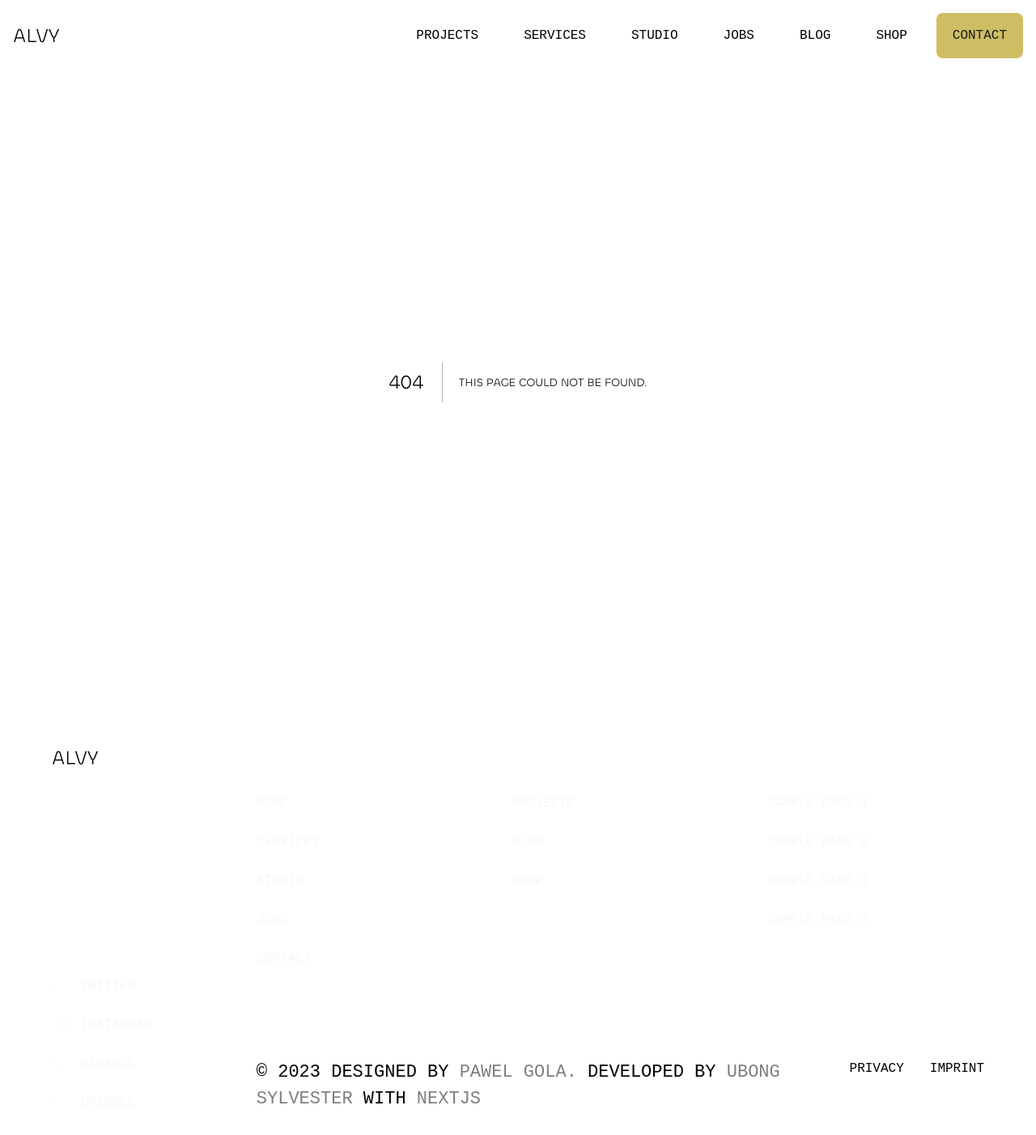
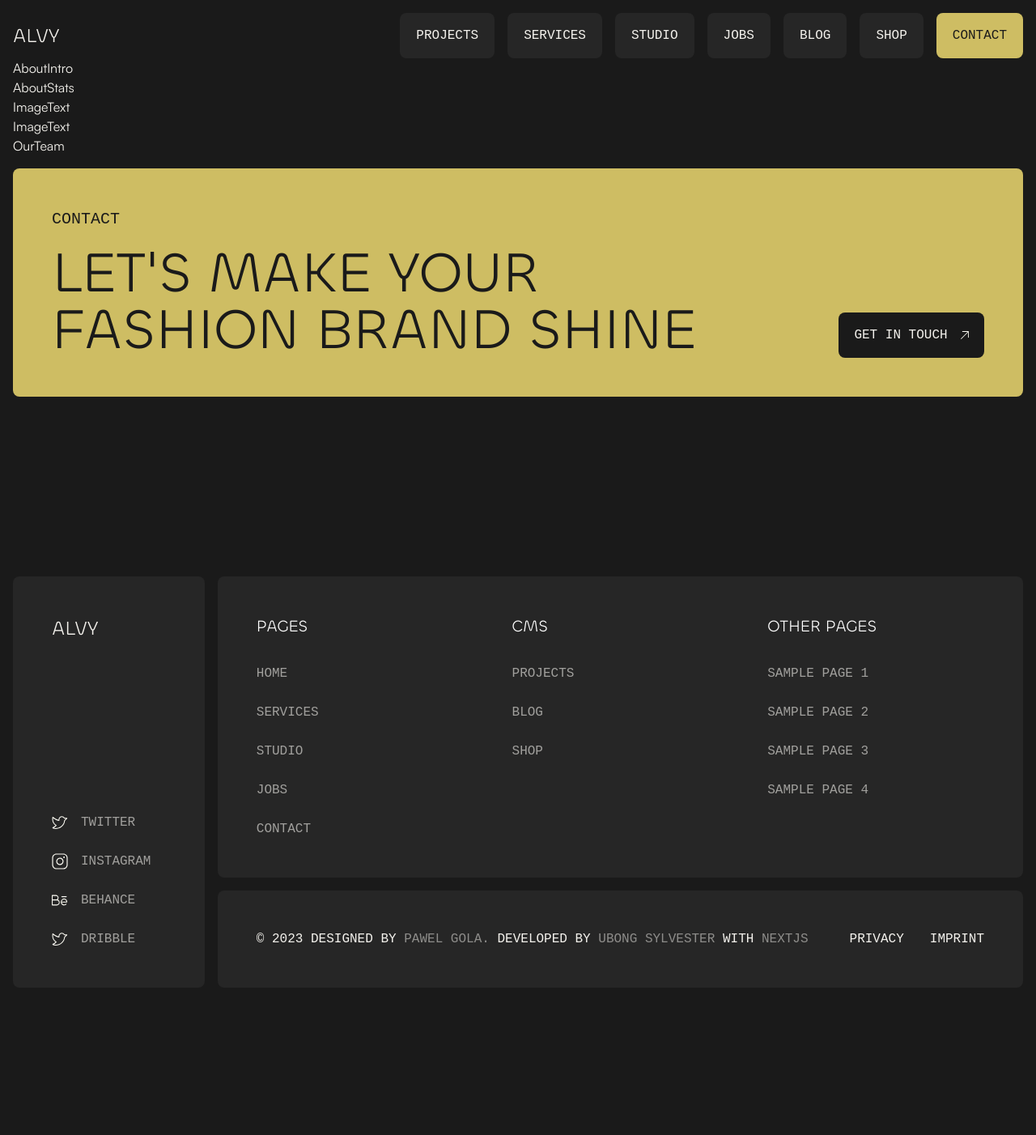
Before and after one commit to ubong-s/alvy, a Next.js app: page /about in a window 1280 px wide. Before the commit this address had no page. Shown: the top 1402 px of the page at 81% size. After the commit the page ends 1236 px from the top, so only its background shows below. Built offline with nearby package versions, Linux system fonts and the light colour scheme.

Commit message:
studio page scaffoldd

```diff
--- /dev/null
+++ b/app/about/components/AboutIntro.tsx
@@ -0,0 +1,3 @@
+export const AboutIntro = () => {
+  return <div>AboutIntro</div>;
+};
--- /dev/null
+++ b/app/about/components/AboutStats.tsx
@@ -0,0 +1,3 @@
+export const AboutStats = () => {
+  return <div>AboutStats</div>;
+};
--- /dev/null
+++ b/app/about/components/ImageText.tsx
@@ -0,0 +1,3 @@
+export const ImageText = () => {
+  return <div>ImageText</div>;
+};
--- /dev/null
+++ b/app/about/components/OurTeam.tsx
@@ -0,0 +1,3 @@
+export const OurTeam = () => {
+  return <div>OurTeam</div>;
+};
--- /dev/null
+++ b/app/about/components/index.ts
@@ -0,0 +1,4 @@
+export { AboutIntro } from "./AboutIntro";
+export { AboutStats } from "./AboutStats";
+export { OurTeam } from "./OurTeam";
+export { ImageText } from "./ImageText";
--- /dev/null
+++ b/app/about/page.tsx
@@ -0,0 +1,15 @@
+import { CallToAction } from "../components";
+import { AboutIntro, AboutStats, ImageText, OurTeam } from "./components";
+
+export default function About() {
+  return (
+    <>
+      <AboutIntro />
+      <AboutStats />
+      <ImageText />
+      <ImageText />
+      <OurTeam />
+      <CallToAction />
+    </>
+  );
+}
--- a/app/components/footer/Copyright.tsx
+++ b/app/components/footer/Copyright.tsx
@@ -5,7 +5,7 @@ import Link from "next/link";
 export const Copyright = () => {
   return (
     <div className="flex flex-col gap-4 rounded-lg bg-cod-gray-1  p-8 lg:flex-row lg:justify-between xl:p-12">
-      <p>
+      <p className="text-base">
         © {new Date().getFullYear()} Designed by{" "}
         <Link
           href="http://www.gola.io"
--- a/app/globals.css
+++ b/app/globals.css
@@ -54,7 +54,7 @@ h6 {
 }
 
 p {
-  @apply lg:text-[22px];
+  @apply lg:text-[18px] xl:text-[20px] 2xl:text-[22px];
 }
 
 main {
```
